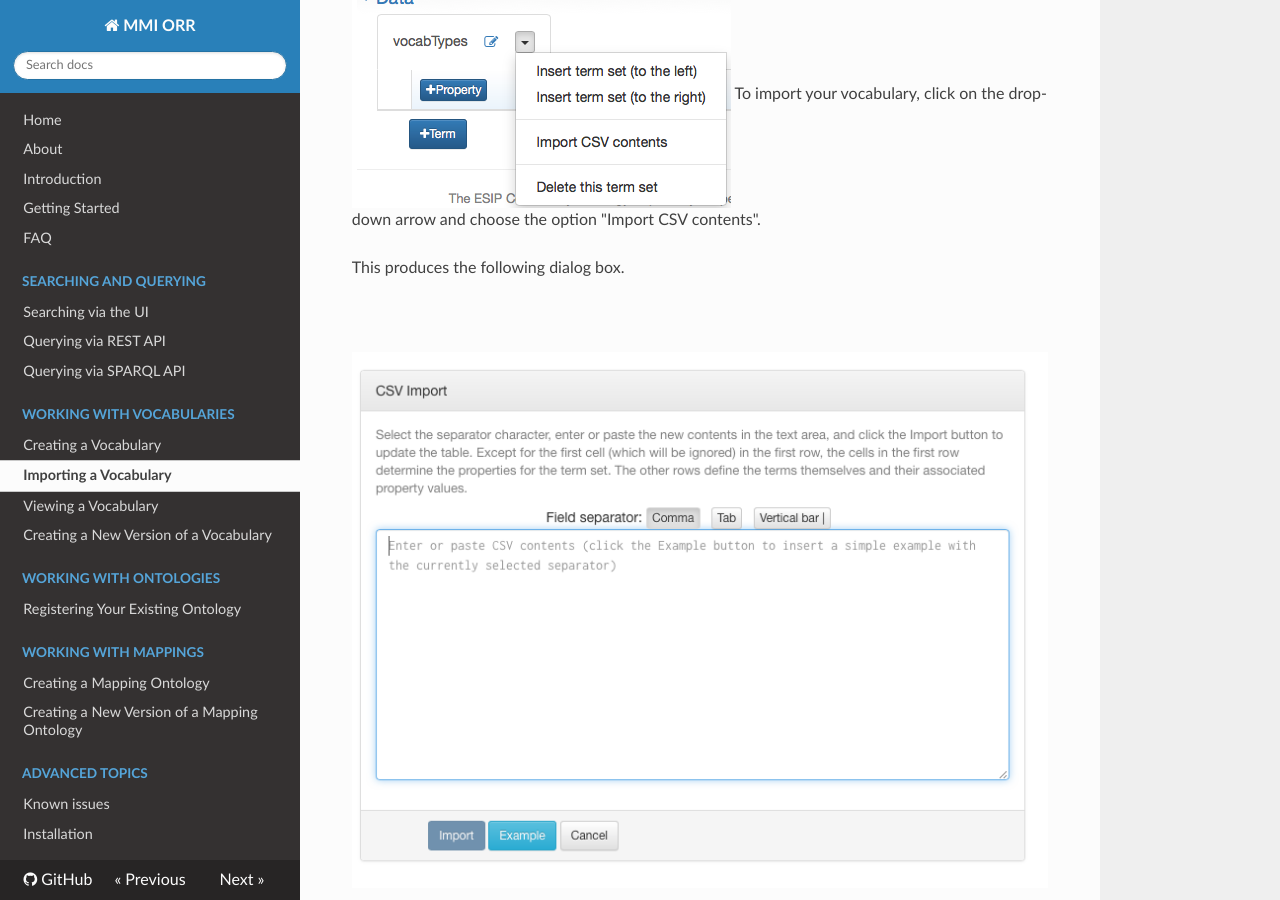
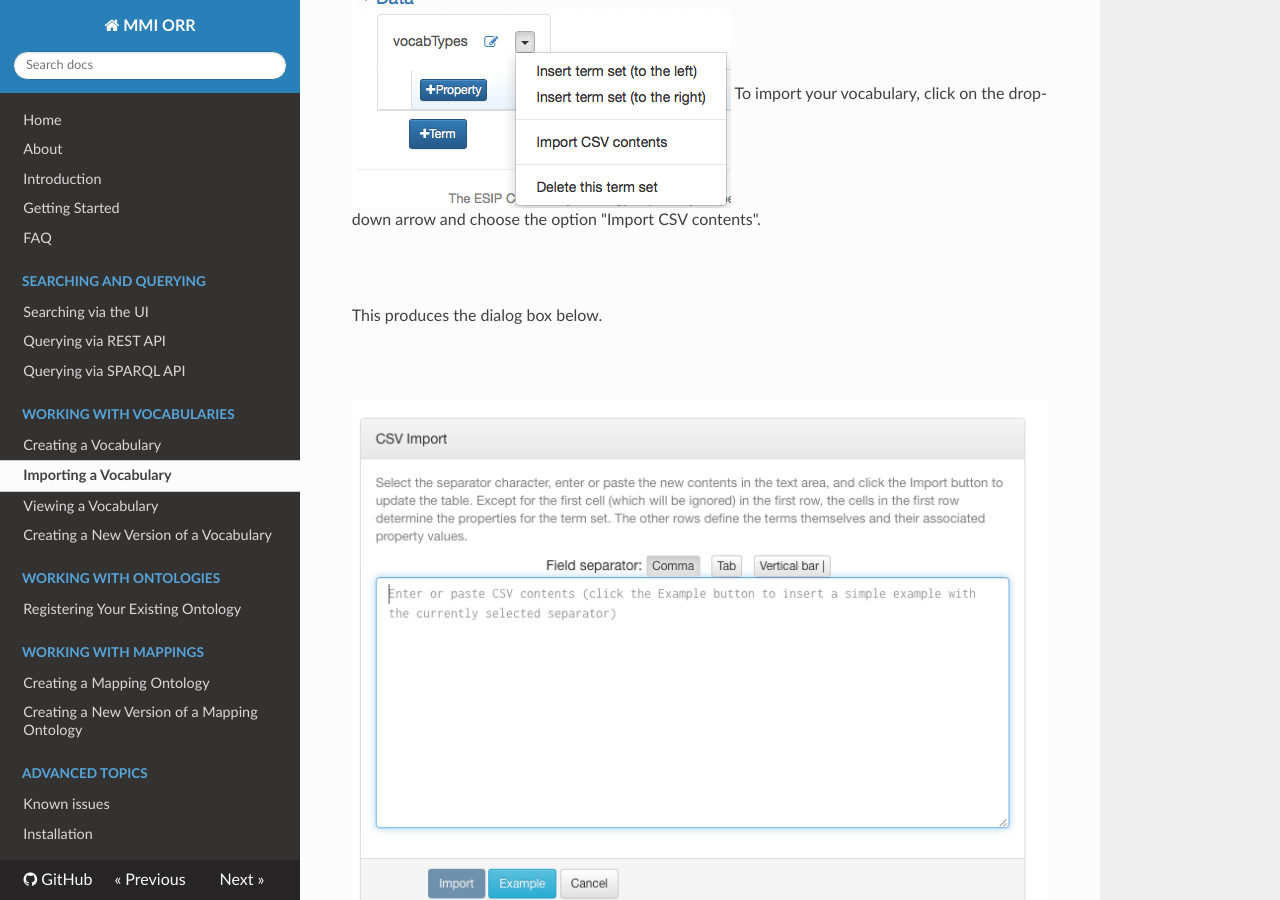
Before and after one commit to mmisw/mmiorr-docs, an MkDocs documentation site: the page built from docs/vocab/import.md, in a window 1280 px wide and 900 px high, scrolled down 2776 px. Built offline with MkDocs 1.6.1, drawn with Linux system fonts in a browser that asks for light colours; nearby versions of some CDN libraries; old or Windows-style settings are respelled for this version of MkDocs.

Commit message:
touch-up

```diff
--- a/docs/vocab/import.md
+++ b/docs/vocab/import.md
@@ -33,8 +33,9 @@ When you click OK, a tab will be created for this vocabulary.
 
 <img class="smallfloatright" alt="Vocabulary import import contents menu" src="../../img/cor/cor-vocabulary-import-contents-menu-20170108.png">
 To import your vocabulary, click on the drop-down arrow and choose the option "Import CSV contents".
+<p>&nbsp;</p>
 
-This produces the following dialog box.
+This produces the dialog box below.
 <p class="clearfix">&nbsp;</p>
 
 ![Vocabulary import CSV content dialog](../img/cor/cor-vocabulary-import-csv-content-dialog-20170108.png)
```
